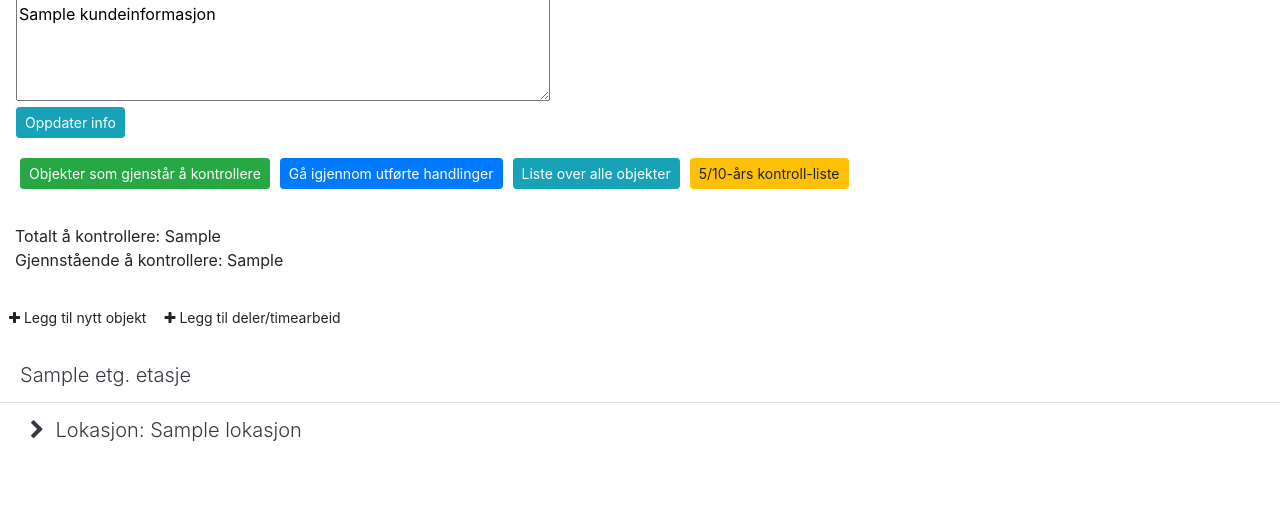
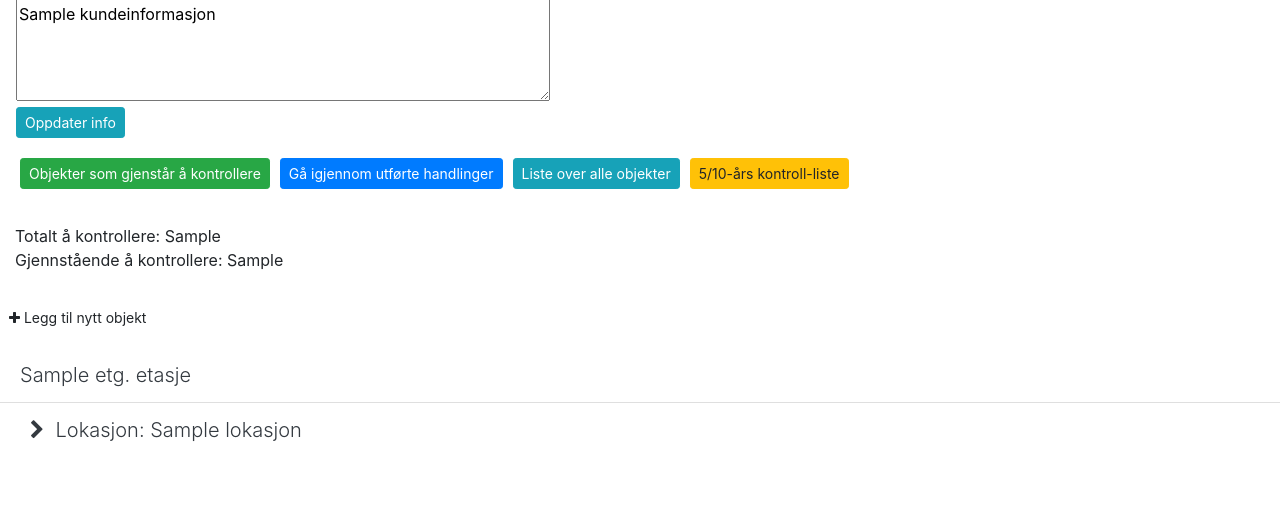
Before and after one commit to gruffsy/BTGCtrl, a Django app: template kontroll/templates/detail.html in a window 1280 px wide. Shown: the part 157-682 px from the top of the page. Run offline with Django 3.2, Linux system fonts and the light colour scheme; the template is opened without the code that fills it: most values are stand-ins (such as "Sample title", 1, 10 or a date in 2020); some libraries are stand-ins or nearby versions.

Commit message:
fjernet extra

```diff
--- a/kontroll/templates/detail.html
+++ b/kontroll/templates/detail.html
@@ -108,9 +108,9 @@
                 til nytt objekt</a>
 
 
-                <a class="btn btn-white btn-sm"
+                <!-- <a class="btn btn-white btn-sm"
                    data-target="#extra"
-                   data-toggle="modal"><i class="fa fa-plus fa-xs"></i>&nbsp;Legg til deler/timearbeid</a>
+                   data-toggle="modal"><i class="fa fa-plus fa-xs"></i>&nbsp;Legg til deler/timearbeid</a> -->
         </div>
         <!-- Liste-meny Nivå 1  Etg-->
         <div class="lead list-group list-group-root well text-dark">
```
